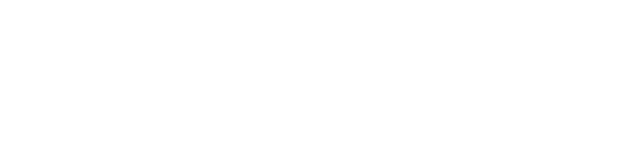
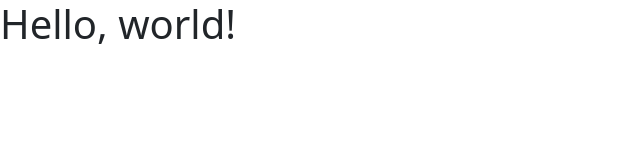
Before and after one commit to Salmon-Andre19/coba-git, a plain HTML site: page index.html in a window 1280 px wide. Shown: the whole page, without its empty margins (0-640 px from the left). Drawn offline with nearby package versions, Linux system fonts and the light colour scheme.

Commit message:
menambahkan source code bootstrap pada index.html

```diff
--- a/index.html
+++ b/index.html
@@ -1,12 +1,14 @@
 <!DOCTYPE html>
 <html lang="en">
   <head>
-    <meta charset="UTF-8" />
-    <meta name="viewport" content="width=device-width, initial-scale=1.0" />
-    <link rel="stylesheet" href="style.css" />
-    <title>Coba git</title>
+    <meta charset="utf-8" />
+    <meta name="viewport" content="width=device-width, initial-scale=1" />
+    <title>Bootstrap demo</title>
+    <link href="https://cdn.jsdelivr.net/npm/bootstrap@5.3.3/dist/css/bootstrap.min.css" rel="stylesheet" integrity="sha384-QWTKZyjpPEjISv5WaRU9OFeRpok6YctnYmDr5pNlyT2bRjXh0JMhjY6hW+ALEwIH" crossorigin="anonymous" />
   </head>
   <body>
-    <script src="script.js"></script>
+    <h1>Hello, world!</h1>
+
+    <script src="https://cdn.jsdelivr.net/npm/bootstrap@5.3.3/dist/js/bootstrap.bundle.min.js" integrity="sha384-YvpcrYf0tY3lHB60NNkmXc5s9fDVZLESaAA55NDzOxhy9GkcIdslK1eN7N6jIeHz" crossorigin="anonymous"></script>
   </body>
 </html>
```
